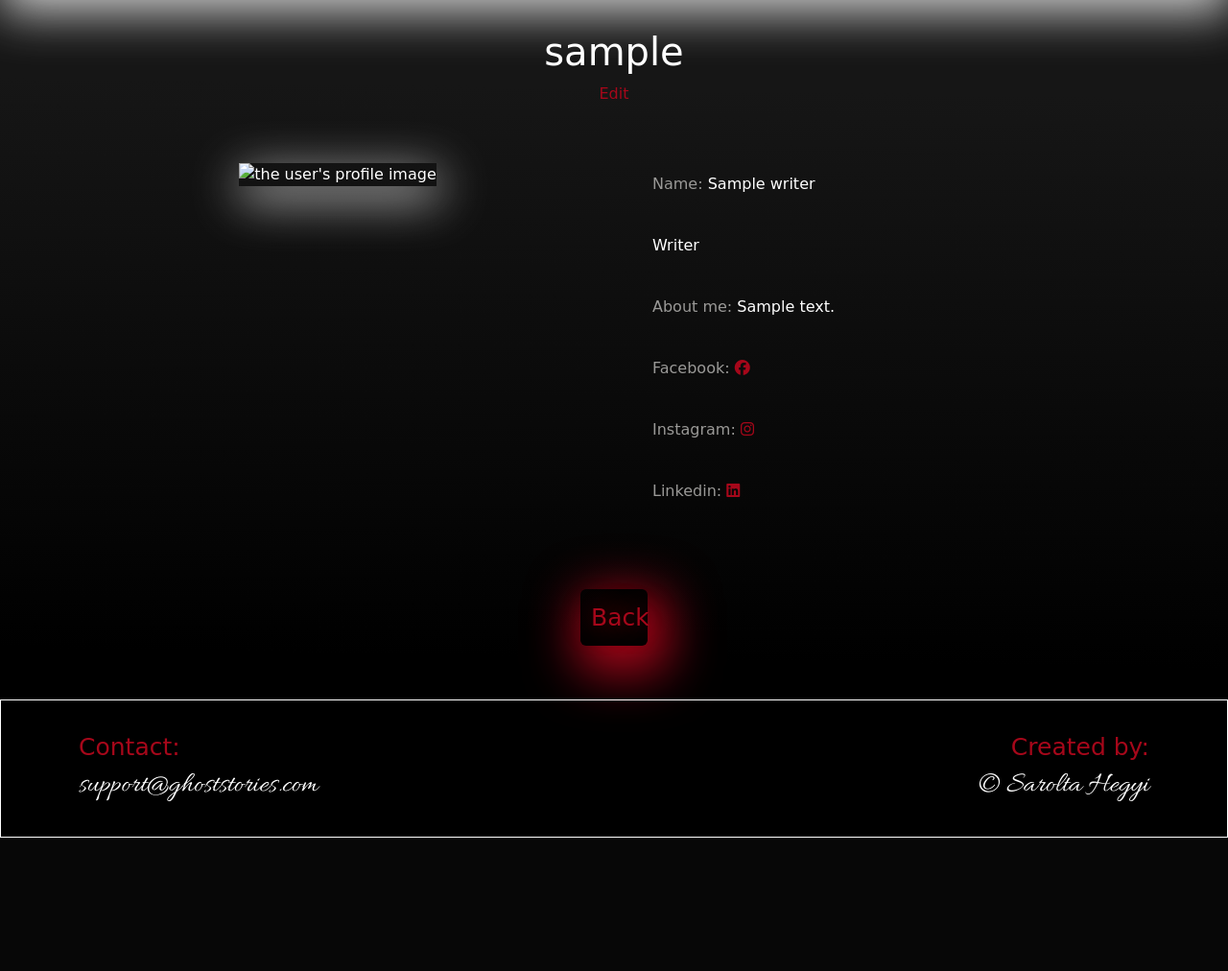
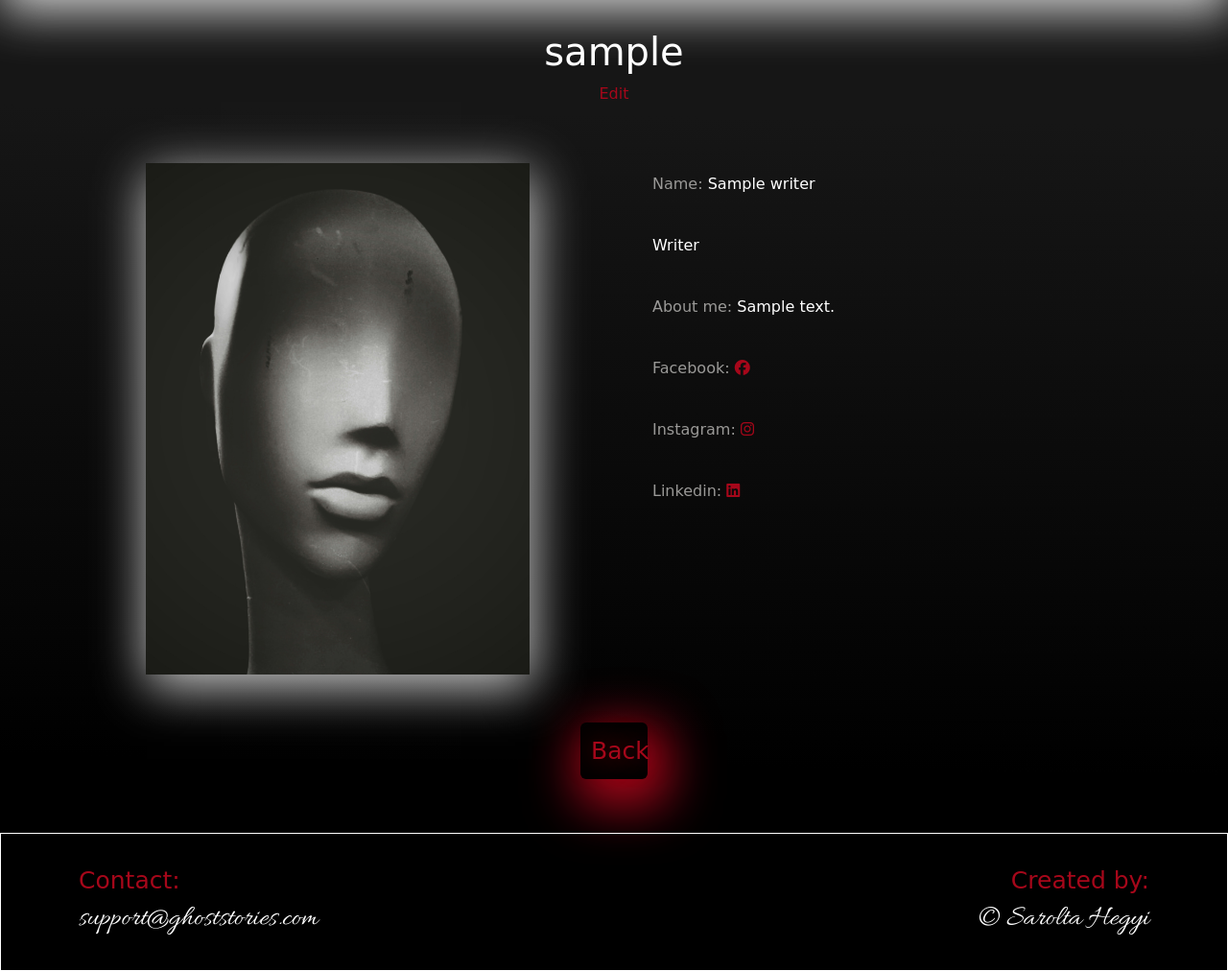
Before and after one commit to saroltah/ghost_stories, a Django app: a page that uses profiles/templates/view_profile.html in a window 1280 px wide. Shown: the part 95-1107 px from the top of the page at 96% size. Before the commit the page ends 968 px from the top, so only its background shows below. Run offline with Django 4.2, Linux system fonts and the light colour scheme; a user stored in the database is signed in; tables that the repository leaves empty hold one stand-in row (values such as "Sample post"); parts of the project's set-up code (start-up, migrations or seed data) failed here and were passed over; some libraries are stand-ins or nearby versions; some web fonts are replaced.

Commit message:
set default image as profile image for everyone

```diff
--- a/profiles/forms.py
+++ b/profiles/forms.py
@@ -8,7 +8,7 @@ from django_summernote.fields import SummernoteTextFormField,\
 class ProfileForm(forms.ModelForm):
     class Meta:
         model = Writer
-        fields = ('name', 'goal', 'email', 'phone', 'photo', 'about_me',
+        fields = ('name', 'goal', 'email', 'phone', 'about_me',
                   'facebook_link', 'instagram_link', 'linkedin_link', 'vis')
         widgets = {
           'about_me': SummernoteWidget(), }
--- a/profiles/templates/view_profile.html
+++ b/profiles/templates/view_profile.html
@@ -14,12 +14,8 @@
   {%if user.writer.vis == "Visible" %}
   <div class="grid-container">
     <div>
-      {% if "placeholder" in writer.photo.url %}
-      <img class="img-fluid profile-image" src="{% static 'static/image/example.jpg' %}" alt="default profile image"
+      <img class="img-fluid profile-image" src="{% static 'image/example.jpg' %}" alt="default profile image"
         width="400">
-      {% else %}
-      <img class="img-fluid profile-image" src=" {{ writer.photo.url}}" alt="the user's profile image" width="400">
-      {% endif %}
     </div>
     <div>
       <p><span>Name:</span> {{writer.name}}</p>
```
